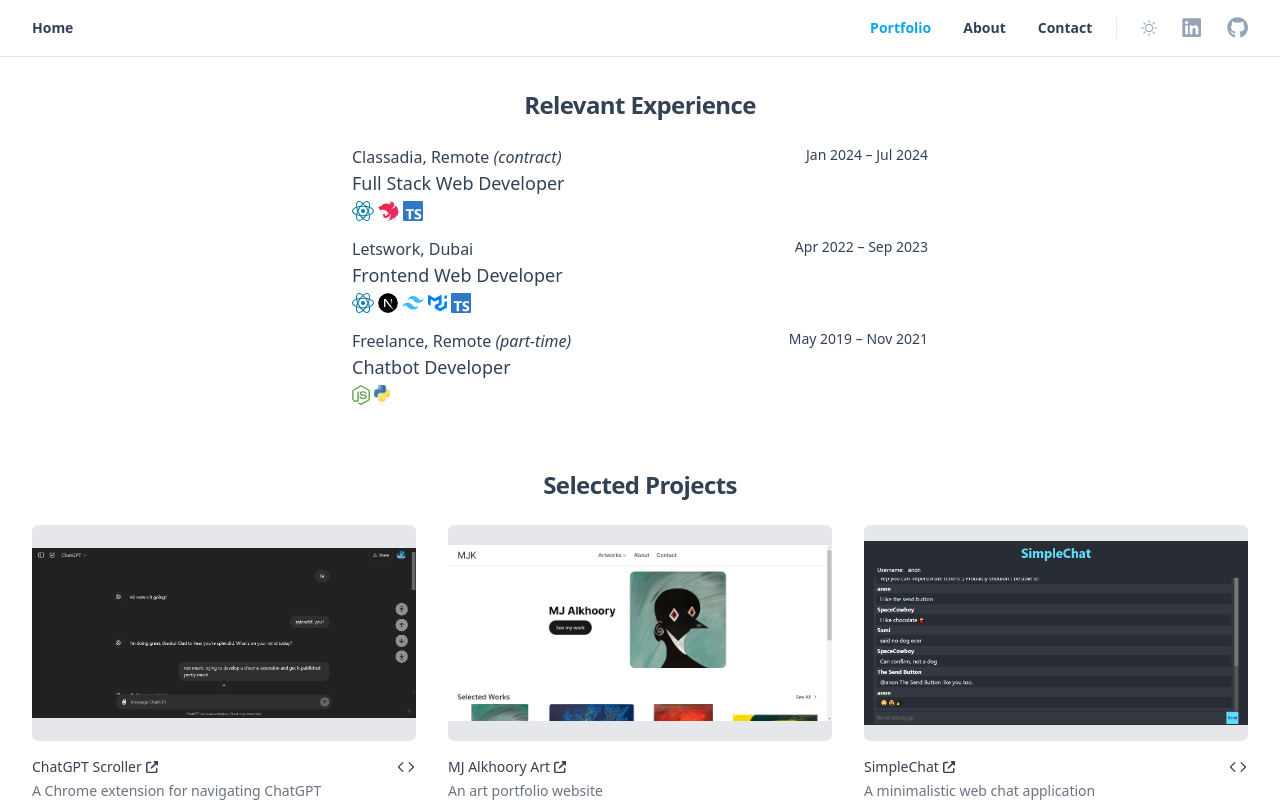
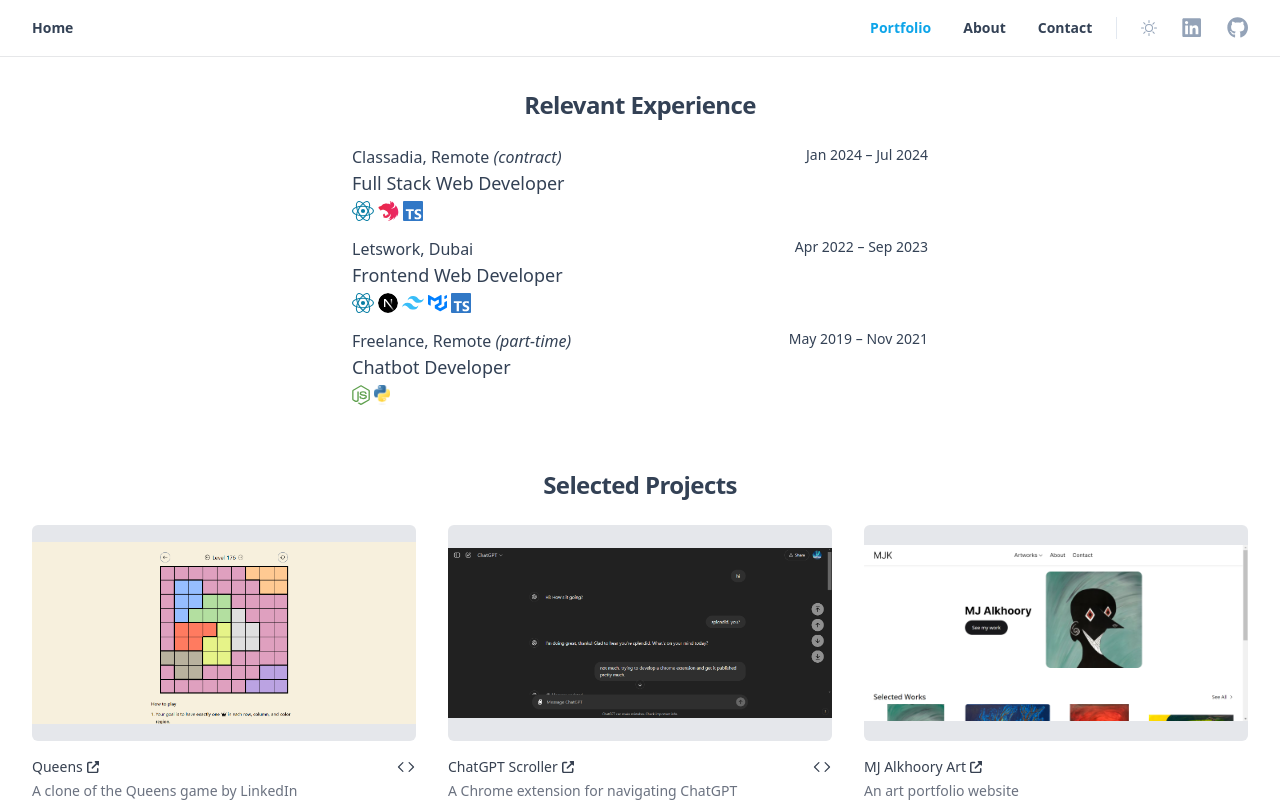
Before and after one commit to samimsu/samimsu.github.io, a React (Vite) app: page /portfolio in a window 1280 px wide. Shown: the top 802 px of the page. Built offline with nearby package versions, Linux system fonts and the light colour scheme.

Commit message:
Add queens game project

```diff
--- a/src/data/links.ts
+++ b/src/data/links.ts
@@ -3,6 +3,8 @@
 export const myPorfolioRepo = myGithubProfile + "/samimsu.github.io";
 export const letsworkSite = "https://letswork.io/";
 export const classadiaSite = "https://www.classadia.com/";
+export const queensGameSite = "https://queensgame.vercel.app";
+export const queensGameRepo = "https://github.com/samimsu/queens-game-linkedin";
 export const chatGPTScrollerSite =
   "https://chromewebstore.google.com/detail/chatgpt-scroller/pelmadpbepelidfneidllbkmepmdpckd";
 export const chatGPTScrollerRepo =
--- a/src/data/projects.ts
+++ b/src/data/projects.ts
@@ -1,5 +1,6 @@
 import { ProjectType } from "../types/types";
 import technologies from "./technologies";
+import queensGameImg from "../assets/projects/queens-game.png";
 import chatGPTScrollerImg from "../assets/projects/chatgpt-scroller.png";
 import mjAlkhooryImg from "../assets/projects/mj-alkhoory.png";
 import simpleChatImg from "../assets/projects/simplechat.png";
@@ -9,6 +10,8 @@
   chatGPTScrollerSite,
   kanbanBoardsRepo,
   mjAlKhoorySite,
+  queensGameRepo,
+  queensGameSite,
   simpleChatRepo,
   simpleChatSite,
 } from "./links";
@@ -16,6 +19,16 @@
 const projects: ProjectType[] = [
   {
     id: 1,
+    name: "Queens",
+    href: queensGameSite,
+    imageSrc: queensGameImg,
+    imageAlt: "Queens game screenshot",
+    description: "A clone of the Queens game by LinkedIn",
+    technologies: [technologies.react, technologies.tailwind],
+    code: queensGameRepo,
+  },
+  {
+    id: 2,
     name: "ChatGPT Scroller",
     href: chatGPTScrollerSite,
     imageSrc: chatGPTScrollerImg,
@@ -25,7 +38,7 @@
     code: chatGPTScrollerRepo,
   },
   {
-    id: 2,
+    id: 3,
     name: "MJ Alkhoory Art",
     href: mjAlKhoorySite,
     imageSrc: mjAlkhooryImg,
@@ -38,7 +51,7 @@
     ],
   },
   {
-    id: 3,
+    id: 4,
     name: "SimpleChat",
     href: simpleChatSite,
     imageSrc: simpleChatImg,
@@ -48,7 +61,7 @@
     code: simpleChatRepo,
   },
   {
-    id: 4,
+    id: 5,
     name: "Kanban Boards",
     imageSrc: kanbanBoardsImg,
     imageAlt: "Kanban Boards website screenshot",
```
Also changed, not shown: src/assets/projects/queens-game.png (added).
